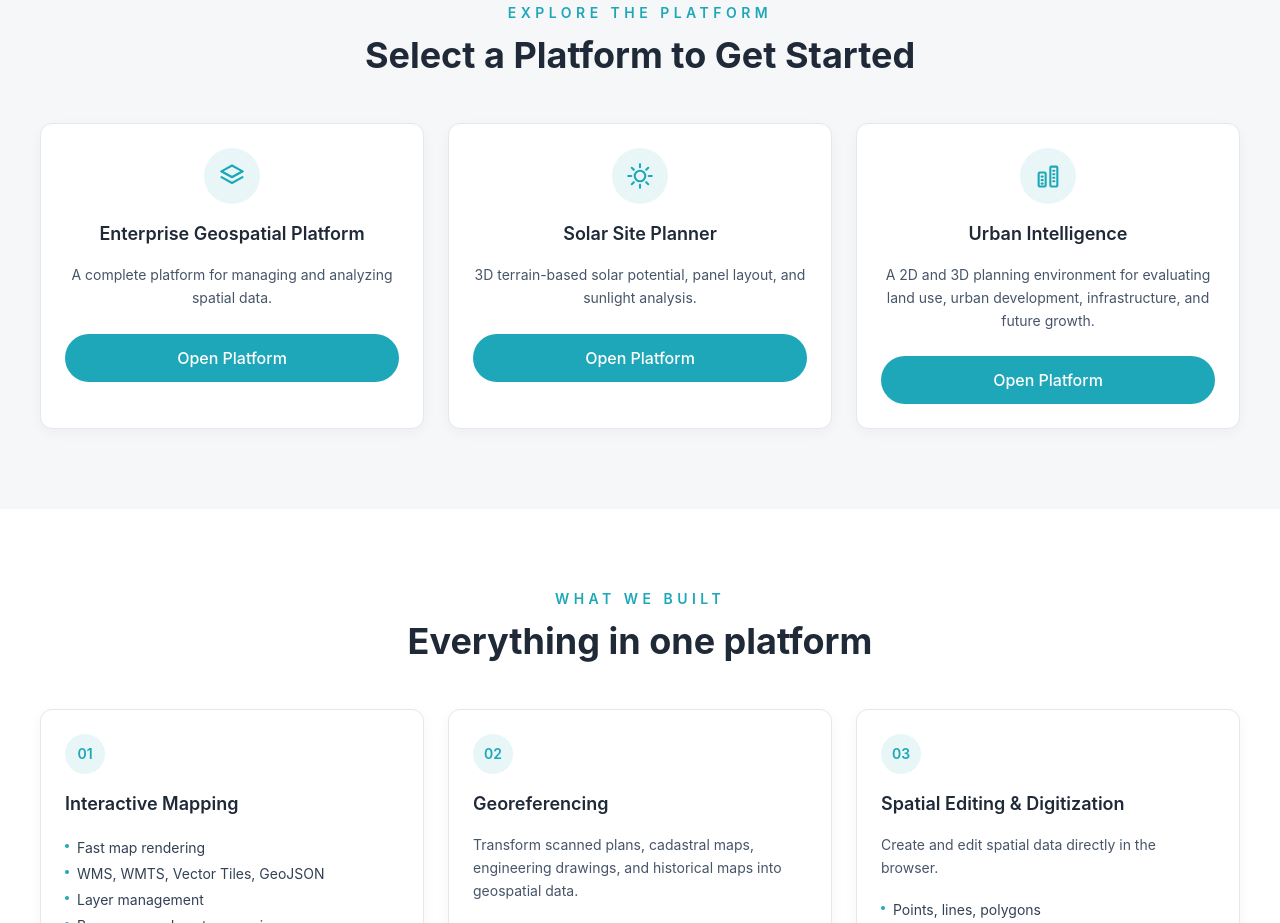
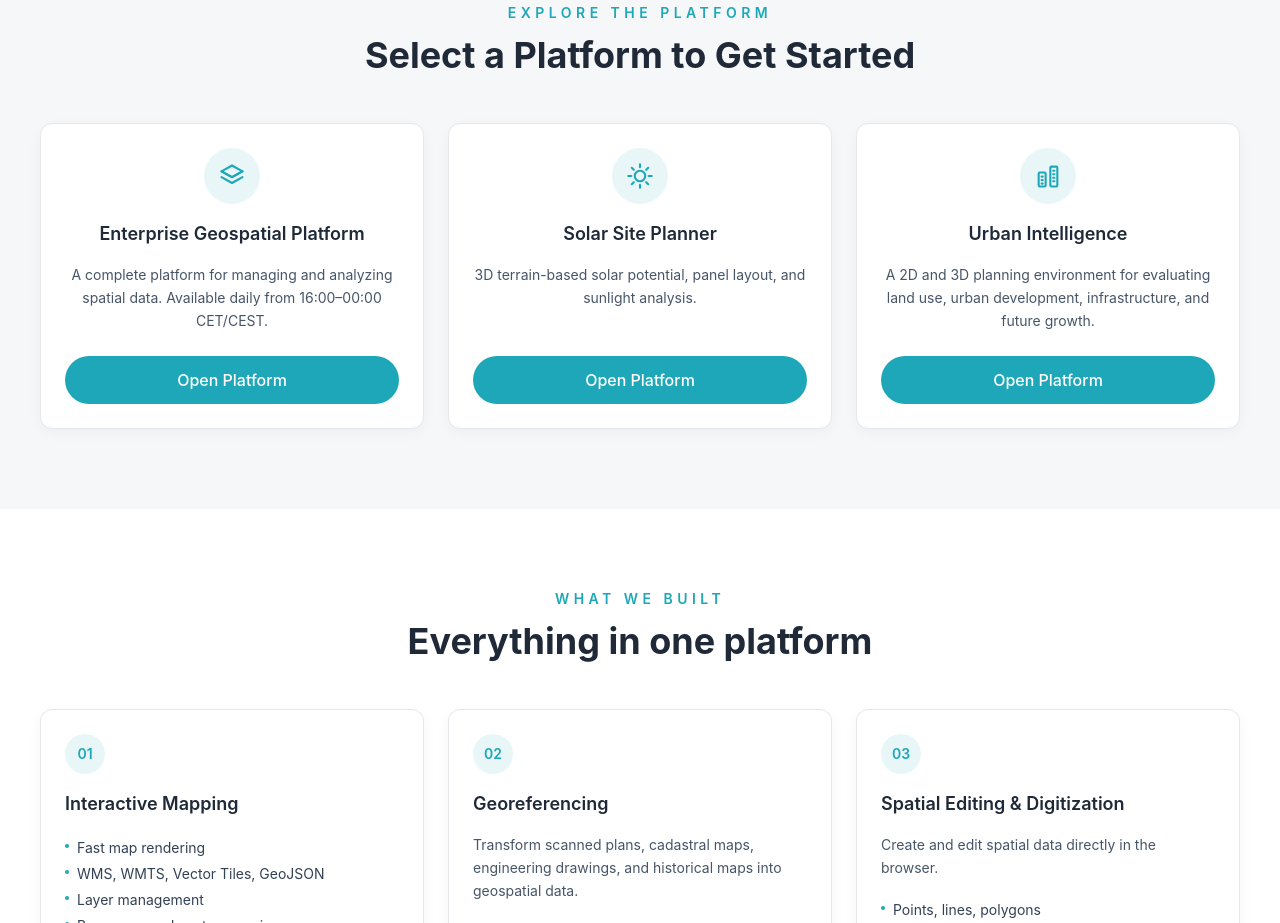
Before and after one commit to Tom2132t/vertex-landing-page, a React (Vite) app: page /vertex in a window 1280 px wide. Shown: the part 1160-2083 px from the top of the page. Built offline with nearby package versions, Linux system fonts and the light colour scheme.

Commit message:
feat: update Enterprise Geospatial Platform description and improve layout for better readability

```diff
--- a/src/data/siteContent.ts
+++ b/src/data/siteContent.ts
@@ -420,7 +420,9 @@ export const vertexPlatformsContent = {
     {
       id: 'enterprise-geospatial',
       name: 'Enterprise Geospatial Platform',
-      description: 'A complete platform for managing and analyzing spatial data.',
+      description:
+        'A complete platform for managing and analyzing spatial data. ' +
+        'Available daily from 16:00–00:00 CET/CEST.',
       url: 'https://map.vertexmaps.cc/#/map'
     },
     {
--- a/src/pages/VertexPage.tsx
+++ b/src/pages/VertexPage.tsx
@@ -132,17 +132,17 @@ export const VertexPage = () => {
             <h2 className="section-title mt-3">{vertexPlatformsContent.title}</h2>
           </div>
 
-          <div className="grid gap-6 sm:grid-cols-2 lg:grid-cols-3">
+          <div className="grid items-stretch gap-6 sm:grid-cols-2 lg:grid-cols-3">
             {vertexPlatformsContent.platforms.map((platform) => (
               <div
                 key={platform.id}
-                className="surface-card flex flex-col items-center gap-4 p-6 text-center"
+                className="surface-card flex h-full flex-col items-center gap-4 p-6 text-center"
               >
                 <div className="flex h-14 w-14 items-center justify-center rounded-full bg-vertex-primary/10 text-vertex-primary">
                   {platformIcons[platform.name]}
                 </div>
                 <h3 className="text-lg font-semibold text-vertex-text">{platform.name}</h3>
-                <p className="text-sm leading-relaxed text-slate-600">{platform.description}</p>
+                <p className="flex-1 text-sm leading-relaxed text-slate-600">{platform.description}</p>
                 <a
                   href={platform.url}
                   target="_blank"
```
